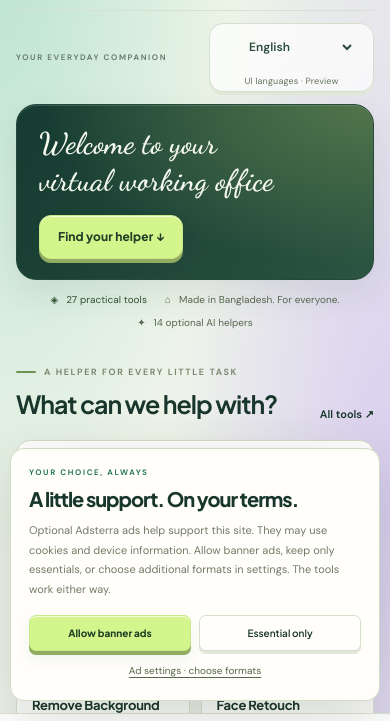
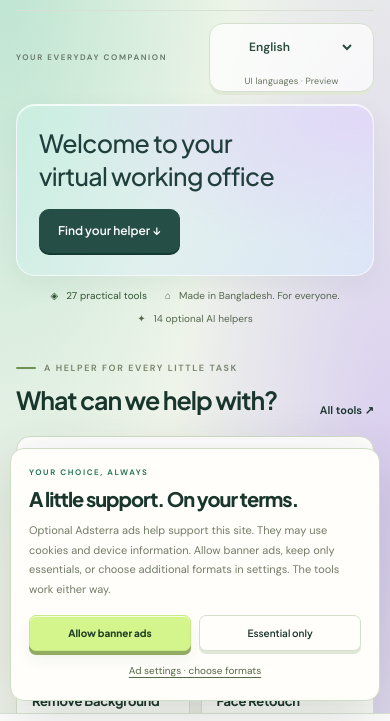
Before and after one commit to Mehedi114/pocket-ai-creators, a website: page index.html in a window 390 px wide. Shown: the part 61-782 px from the top of the page. Drawn offline with Linux system fonts and the light colour scheme.

Commit message:
Refine welcome banner with minimalist type and pastel gradient
Co-authored-by: arena-agent <297053741+arena-agent@users.noreply.github.com>

```diff
--- a/assets/helper-home.css
+++ b/assets/helper-home.css
@@ -82,15 +82,31 @@
 .helper-home .header nav .creator-login-link{border:1px solid #c5d5b9;border-radius:9px;padding:8px 10px;background:#f9fcf3;color:#315535;white-space:nowrap}
 @media(min-width:761px) and (max-width:1100px){.helper-home .header{height:auto;min-height:88px;flex-wrap:wrap;gap:16px;padding-block:17px}.helper-home .header nav{flex-wrap:wrap;gap:14px}}
 
-/* Compact welcome: readable, locally hosted handwriting; tools come first on phones. */
-@font-face{font-family:'Dancing Script';src:url('/assets/fonts/dancing-script-latin-600-normal.woff2') format('woff2');font-weight:600;font-style:normal;font-display:swap}
-.helper-home .helper-hero h1{font-family:'Dancing Script','Plus Jakarta Sans',cursive;font-weight:600;font-size:clamp(30px,3.4vw,44px);line-height:1.3;letter-spacing:0;max-width:530px;margin:16px 0}
+/* Minimal office welcome: compact, quiet typography and a soft colour gradient. */
+.helper-home .helper-hero{
+ display:block;min-height:0;padding:32px 38px;border-radius:24px;
+ background:radial-gradient(ellipse at 95% 10%,#e1d9f7 0%,transparent 60%),linear-gradient(115deg,#c9eee0 0%,#e1f0ee 48%,#dce5f7 100%);
+ border:1px solid #ffffffb3;box-shadow:inset 0 1px 0 #ffffffcc,0 8px 24px #264a4310;color:#203f3c;
+}
+.helper-home .helper-hero::after{display:none}
+.helper-home .helper-hero .helper-house,.helper-home .helper-hero .welcome-pill,.helper-home .helper-hero p{display:none}
+.helper-home .helper-hero h1{
+ font-family:'Plus Jakarta Sans','Hind Siliguri',sans-serif;font-weight:500;
+ font-size:clamp(28px,3.2vw,40px);line-height:1.3;letter-spacing:-1.1px;
+ color:#203f3c;max-width:640px;margin:0;text-wrap:balance;
+}
 .helper-home:not(:lang(en)) .helper-hero h1{font-family:inherit;letter-spacing:0}
+.helper-home .helper-hero .button{
+ display:inline-flex;align-items:center;justify-content:center;margin-top:20px;min-height:44px;
+ padding:11px 18px;border-radius:10px;background:#244e46;color:#fff;border:1px solid #244e46;
+ font-size:12px;font-weight:600;letter-spacing:0;box-shadow:0 2px 0 #153a33;
+}
+.helper-home .helper-hero .button:hover{background:#193e36;box-shadow:0 4px 10px #244e4620;transform:translateY(-1px)}
+.helper-home .helper-hero a:focus-visible{outline-color:#244e46}
 @media(max-width:700px){
- .helper-home .helper-hero{padding:20px 22px;min-height:0;border-radius:20px}
- .helper-home .helper-hero h1{font-size:clamp(30px,6.5vw,36px);line-height:1.25;max-width:450px;margin:0;text-wrap:balance}
- .helper-home .helper-hero .welcome-pill,.helper-home .helper-hero p,.helper-home .helper-hero .helper-house{display:none}
- .helper-home .helper-hero .button{margin-top:15px;min-height:44px;padding:11px 18px}
+ .helper-home .helper-hero{padding:22px;border-radius:19px}
+ .helper-home .helper-hero h1{font-size:clamp(25px,5.5vw,31px);line-height:1.32;letter-spacing:-.65px;max-width:460px}
+ .helper-home .helper-hero .button{margin-top:16px}
  .helper-home .helper-greeting{padding-block:12px}
  .helper-home .helper-trust{padding-block:13px}
 }
```
